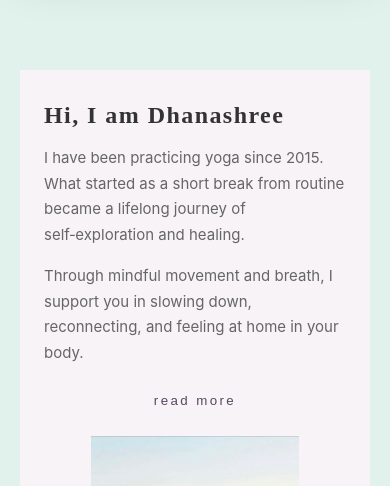
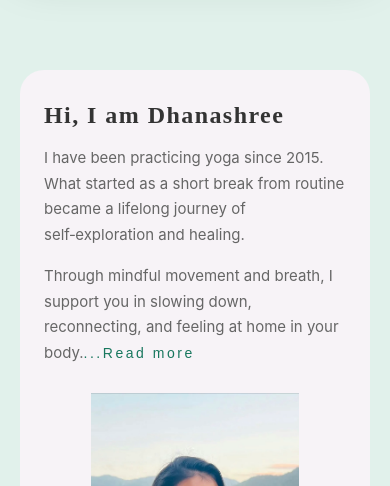
Before and after one commit to laxita-rajpurohit/balance-with-shree, a React (Vite) app in the folder balance-with-shree/: page / in a window 390 px wide. Shown: the part 570-1056 px from the top of the page. Built offline with nearby package versions, Linux system fonts and the light colour scheme.

Commit message:
fixed the mobile view for hero section

```diff
--- a/balance-with-shree/src/components/Journey/index.tsx
+++ b/balance-with-shree/src/components/Journey/index.tsx
@@ -14,8 +14,10 @@ export const Journey = () => (
         <p>
           Through mindful movement and breath, I support you in slowing down,
           reconnecting, and feeling at home in your body.
+          {/* <br/> */}
+          <button>...Read more</button>
         </p>
-        <button>Read more</button>
+
       </Text>
 
       <Image src={portrait} alt="Yoga teacher" />
--- a/balance-with-shree/src/components/Journey/style.tsx
+++ b/balance-with-shree/src/components/Journey/style.tsx
@@ -23,7 +23,7 @@ export const Inner = styled.div`
 
   @media (max-width: 768px) {
     grid-template-columns: 1fr;
-    border-radius: 0;
+    // border-radius: 0;
   }
 `;
 
@@ -46,13 +46,12 @@ export const Text = styled.div`
   }
 
   button {
-    margin-top: 12px;
     border: none;
-    background: none;
-    color: #5a4762;
-    letter-spacing: 0.18em;
-    text-transform: lowercase;
-    cursor: pointer;
+background: none;
+color: #18775e;
+letter-spacing: 0.18em;
+cursor: pointer;
+font-size: 14px;
   }
 
   @media (max-width: 768px) {
```
